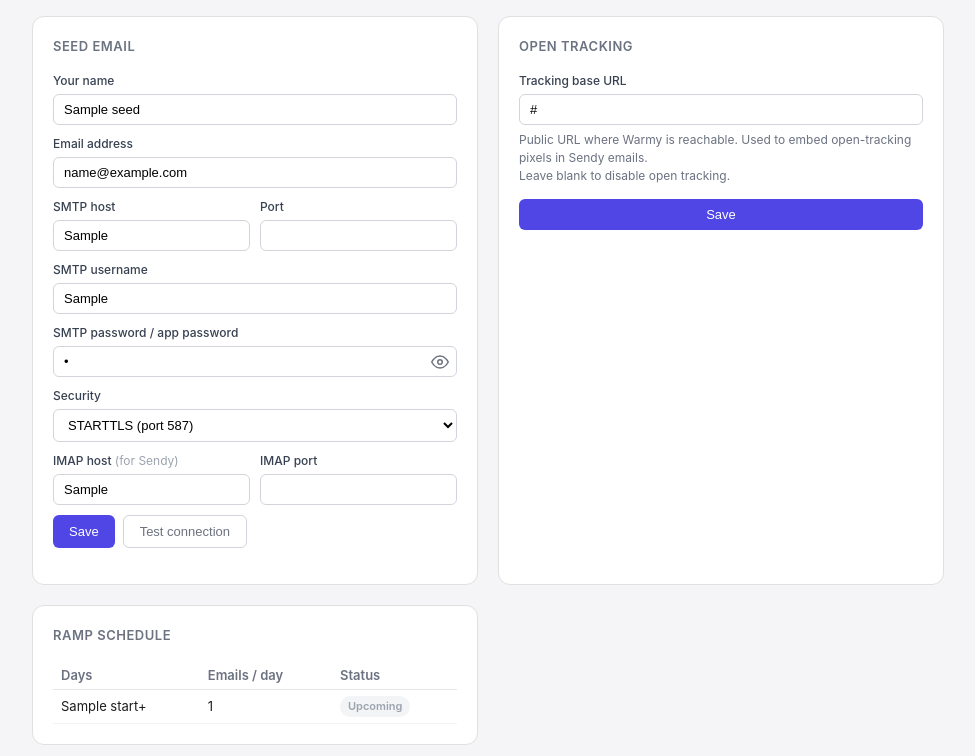
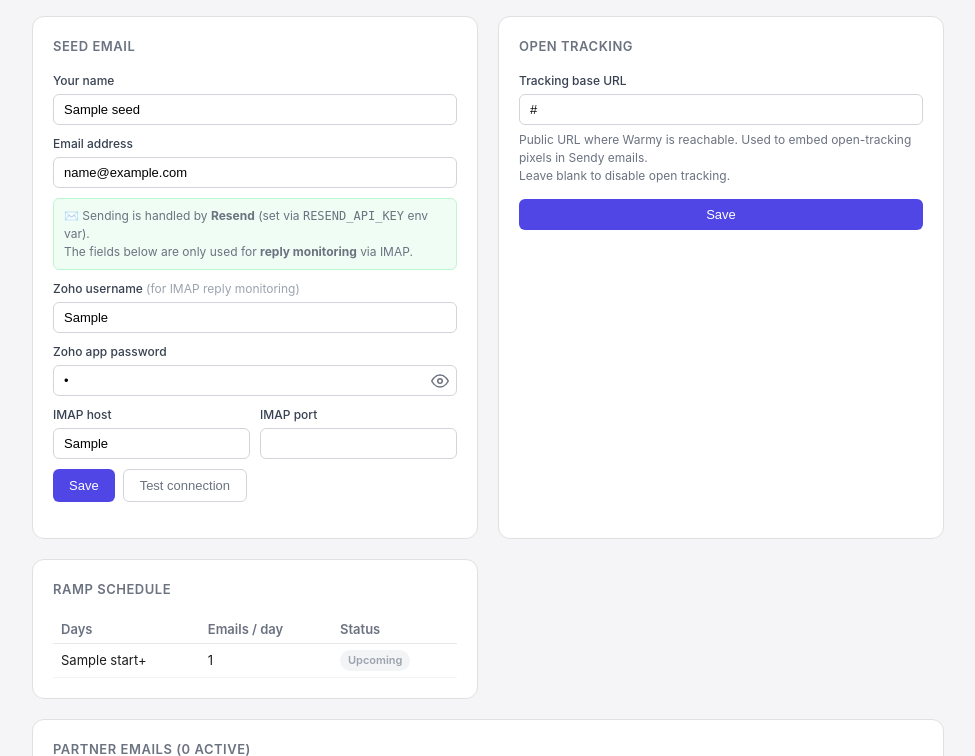
Before and after one commit to Behaving-web/warmy, a FastAPI app: template templates/index.html in a window 1280 px wide. Shown: the part 331-1087 px from the top of the page, without its empty margins (152-1127 px from the left). Run offline with FastAPI, Linux system fonts and the light colour scheme; the template is opened without the code that fills it: most values are stand-ins (such as "Sample title", 1, 10 or a date in 2020).

Commit message:
Clean up seed email form — remove unused SMTP fields

```diff
--- a/templates/index.html
+++ b/templates/index.html
@@ -312,22 +312,22 @@
         <label>Email address</label>
         <input type="email" name="email" value="{{ seed.email if seed else '' }}" placeholder="jane@yourdomain.com" required />
       </div>
-      <div class="row-2">
-        <div class="field">
-          <label>SMTP host</label>
-          <input type="text" name="smtp_host" value="{{ seed.smtp_host if seed else '' }}" placeholder="smtp.gmail.com" required />
-        </div>
-        <div class="field">
-          <label>Port</label>
-          <input type="number" name="smtp_port" value="{{ seed.smtp_port if seed else 587 }}" required />
-        </div>
+      <p style="font-size:12px;color:#6b7280;background:#f0fdf4;border:1px solid #bbf7d0;border-radius:6px;padding:8px 10px;">
+        ✉️ Sending is handled by <strong>Resend</strong> (set via <code>RESEND_API_KEY</code> env var).<br>
+        The fields below are only used for <strong>reply monitoring</strong> via IMAP.
+      </p>
+
+      <!-- Hidden fields to keep DB happy — not used for sending -->
+      <input type="hidden" name="smtp_host" value="{{ seed.smtp_host if seed else 'unused' }}" />
+      <input type="hidden" name="smtp_port" value="{{ seed.smtp_port if seed else 465 }}" />
+      <input type="hidden" name="use_tls" value="{{ seed.use_tls if seed else 0 }}" />
+
+      <div class="field">
+        <label>Zoho username <span style="color:#9ca3af;font-weight:400">(for IMAP reply monitoring)</span></label>
+        <input type="text" name="smtp_user" value="{{ seed.smtp_user if seed else '' }}" placeholder="michael@yourdomain.com" required />
       </div>
       <div class="field">
-        <label>SMTP username</label>
-        <input type="text" name="smtp_user" value="{{ seed.smtp_user if seed else '' }}" placeholder="jane@yourdomain.com" required />
-      </div>
-      <div class="field">
-        <label>SMTP password / app password</label>
+        <label>Zoho app password</label>
         <div style="position: relative;">
           <input type="password" id="smtp_pass" name="smtp_pass" value="{{ seed.smtp_pass if seed else '' }}" placeholder="••••••••••••" required style="padding-right: 38px;" />
           <button type="button" onclick="togglePassword()" title="Show / hide password"
@@ -341,16 +341,9 @@
           </button>
         </div>
       </div>
-      <div class="field">
-        <label>Security</label>
-        <select name="use_tls">
-          <option value="1" {% if not seed or seed.use_tls %}selected{% endif %}>STARTTLS (port 587)</option>
-          <option value="0" {% if seed and not seed.use_tls %}selected{% endif %}>SSL (port 465)</option>
-        </select>
-      </div>
       <div class="row-2">
         <div class="field">
-          <label>IMAP host <span style="color:#9ca3af;font-weight:400">(for Sendy)</span></label>
+          <label>IMAP host</label>
           <input type="text" name="imap_host" value="{{ seed.imap_host if seed else '' }}" placeholder="imap.zoho.com.au" />
         </div>
         <div class="field">
```
